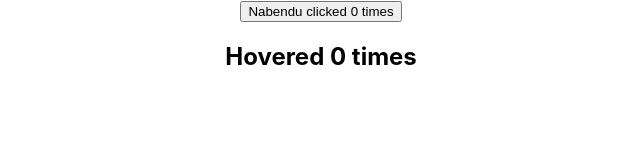
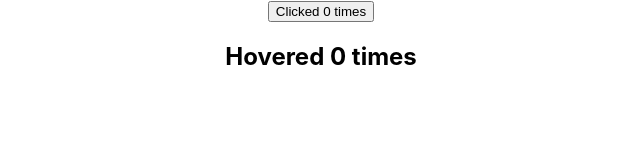
Before and after one commit to nabendu82/React-Basics, a React (Create React App) app in the folder hello-world/: page / in a window 1280 px wide. Shown: the top 160 px of the page, without its empty margins (319-959 px from the left). Built offline with nearby package versions, Linux system fonts and the light colour scheme; the HTML template or start-up script is replaced by a standard one.

Commit message:
Part 16 done

```diff
--- a/hello-world/src/App.js
+++ b/hello-world/src/App.js
@@ -1,14 +1,23 @@
 import React from 'react';
 import './App.css';
-import ClickCounter from './components/ClickCounter';
-import HoverCounter from './components/HoverCounter';
-
+import ClickCounter2 from './components/ClickCounter2';
+import CounterRender from './components/CounterRender';
+import HoverCounter2 from './components/HoverCounter2';
 
 function App() {
   return (
     <div className="App">
-      <ClickCounter name="Nabendu" />
-      <HoverCounter />
+      <CounterRender>
+        {(count, incrementCount) => (
+          <ClickCounter2 count={count} incrementCount={incrementCount} />
+        )}
+      </CounterRender>
+
+      <CounterRender>
+        {(count, incrementCount) => (
+          <HoverCounter2 count={count} incrementCount={incrementCount} />
+        )}
+      </CounterRender>
     </div>
   );
 }
--- /dev/null
+++ b/hello-world/src/components/ClickCounter2.js
@@ -0,0 +1,11 @@
+import React, { Component } from 'react'
+
+class ClickCounter2 extends Component {
+
+    render() {
+        const { count, incrementCount } = this.props;
+        return <button onClick={incrementCount}>Clicked {count} times</button>
+    }
+}
+
+export default ClickCounter2
--- /dev/null
+++ b/hello-world/src/components/CounterRender.js
@@ -0,0 +1,25 @@
+import React, { Component } from 'react'
+
+class CounterRender extends Component {
+    constructor(props) {
+        super(props)
+        this.state = {
+            count: 0
+        }
+    }
+
+    incrementCount = () => {
+        this.setState(prevState => {
+            return { count: prevState.count + 1 }
+        })
+    }
+    render() {
+        return (
+            <>
+                {this.props.children(this.state.count, this.incrementCount)}
+            </>
+        )
+    }
+}
+
+export default CounterRender
--- /dev/null
+++ b/hello-world/src/components/HoverCounter2.js
@@ -0,0 +1,10 @@
+import React, { Component } from 'react'
+
+class HoverCounter2 extends Component {
+    render() {
+        const { count, incrementCount } = this.props;
+        return <h2 onMouseOver={incrementCount}>Hovered {count} times</h2>
+    }
+}
+
+export default HoverCounter2
```
